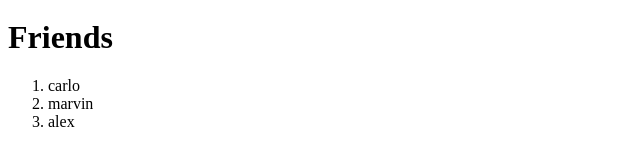
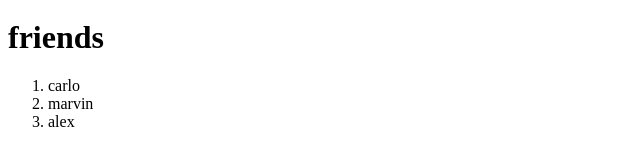
Before and after one commit to Malal0/Intro-to-html, a plain HTML site: page index.html in a window 1280 px wide. Shown: the part 1275-1419 px from the top of the page, 0-640 px from the left. Drawn offline with Linux system fonts and the light colour scheme.

Commit message:
changed h1 to lowercase

```diff
--- a/index.html
+++ b/index.html
@@ -4,7 +4,7 @@
     <meta charset="UTF-8">
     <meta http-equiv="X-UA-Compatible" content="IE=edge">
     <meta name="viewport" content="width=device-width, initial-scale=1.0">
-    <title>Document</title>
+    <title>About Me</title>
     <link rel="shortcut icon" href="/images/logo.png">
 </head>
 <body>
@@ -60,7 +60,7 @@
 
     </div>
     <div class="box">
-        <h1>Friends</h1>
+        <h1>friends</h1>
         <ol>
             <li>carlo</li>
             <li>marvin</li>
```
